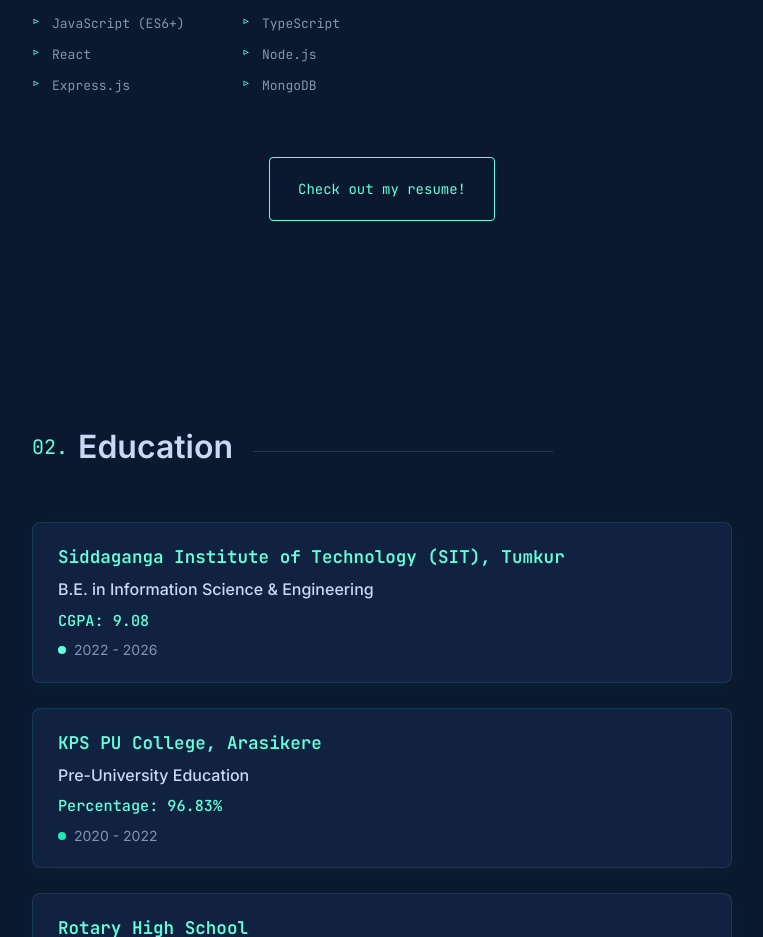
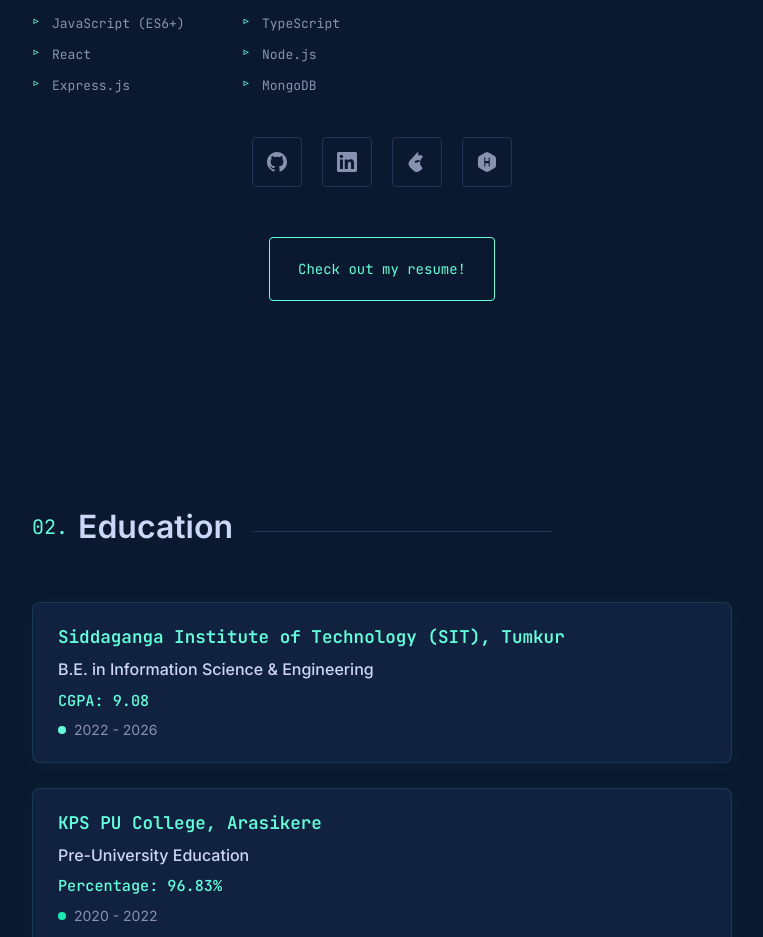
Before and after one commit to mohithnr/my-portfolio, a React (Create React App) app in the folder my-portfolio-react/: page / in a window 1280 px wide. Shown: the part 960-1897 px from the top of the page, without its empty margins (258-1021 px from the left). Built offline with nearby package versions, Linux system fonts and the light colour scheme.

Commit message:
social links added

```diff
--- a/my-portfolio-react/src/components/About.tsx
+++ b/my-portfolio-react/src/components/About.tsx
@@ -2,6 +2,45 @@ import React from 'react';
 
 const About: React.FC = () => {
     const [isHovered, setIsHovered] = React.useState(false);
+
+    const socialLinks = [
+        {
+            name: 'GitHub',
+            url: 'https://github.com/mohithnr',
+            icon: (
+                <svg width="20" height="20" viewBox="0 0 24 24" fill="currentColor">
+                    <path d="M12 0C5.374 0 0 5.373 0 12 0 17.302 3.438 21.8 8.207 23.387c.599.111.793-.261.793-.577v-2.234c-3.338.726-4.033-1.416-4.033-1.416-.546-1.387-1.333-1.756-1.333-1.756-1.089-.745.083-.729.083-.729 1.205.084 1.839 1.237 1.839 1.237 1.07 1.834 2.807 1.304 3.492.997.107-.775.418-1.305.762-1.604-2.665-.305-5.467-1.334-5.467-5.931 0-1.311.469-2.381 1.236-3.221-.124-.303-.535-1.524.117-3.176 0 0 1.008-.322 3.301 1.23A11.509 11.509 0 0112 5.803c1.02.005 2.047.138 3.006.404 2.291-1.552 3.297-1.23 3.297-1.23.653 1.653.242 2.874.118 3.176.77.84 1.235 1.911 1.235 3.221 0 4.609-2.807 5.624-5.479 5.921.43.372.823 1.102.823 2.222v3.293c0 .319.192.694.801.576C20.566 21.797 24 17.3 24 12c0-6.627-5.373-12-12-12z"/>
+                </svg>
+            )
+        },
+        {
+            name: 'LinkedIn',
+            url: 'https://www.linkedin.com/in/mohith-n-r-085a94263',
+            icon: (
+                <svg width="20" height="20" viewBox="0 0 24 24" fill="currentColor">
+                    <path d="M20.447 20.452h-3.554v-5.569c0-1.328-.027-3.037-1.852-3.037-1.853 0-2.136 1.445-2.136 2.939v5.667H9.351V9h3.414v1.561h.046c.477-.9 1.637-1.85 3.37-1.85 3.601 0 4.267 2.37 4.267 5.455v6.286zM5.337 7.433a2.062 2.062 0 01-2.063-2.065 2.064 2.064 0 112.063 2.065zm1.782 13.019H3.555V9h3.564v11.452zM22.225 0H1.771C.792 0 0 .774 0 1.729v20.542C0 23.227.792 24 1.771 24h20.451C23.2 24 24 23.227 24 22.271V1.729C24 .774 23.2 0 22.222 0h.003z"/>
+                </svg>
+            )
+        },
+        {
+            name: 'LeetCode',
+            url: 'https://leetcode.com/u/Mohith_N__Raj/',
+            icon: (
+                <svg width="20" height="20" viewBox="0 0 24 24" fill="currentColor">
+                    <path d="M13.483 0a1.374 1.374 0 0 0-.961.438L7.116 6.226l-3.854 4.126a5.266 5.266 0 0 0-1.209 2.104 5.35 5.35 0 0 0-.125.513 5.527 5.527 0 0 0 .062 2.362 5.83 5.83 0 0 0 .349 1.017 5.938 5.938 0 0 0 1.271 1.818l4.277 4.193.039.038c2.248 2.165 5.814 2.133 8.052-.074l2.981-2.842-.174-.12a7.998 7.998 0 0 1-2.981-4.99c-.078-.45-.118-.951-.118-1.473 0-.522.04-1.023.118-1.473a8.006 8.006 0 0 1 2.981-4.99l.174-.12L18.4 4.438a1.374 1.374 0 0 0-.961-.438H13.483zm-2.866 12.815a1.23 1.23 0 0 1-1.38-.934 1.23 1.23 0 0 1 .934-1.38l3.684-.85a1.23 1.23 0 0 1 1.38.934 1.23 1.23 0 0 1-.934 1.38l-3.684.85z"/>
+                </svg>
+            )
+        },
+        {
+            name: 'HackerRank',
+            url: 'https://www.hackerrank.com/profile/appurajshekar201',
+            icon: (
+                <svg width="20" height="20" viewBox="0 0 24 24" fill="currentColor">
+                    <path d="M12 0c1.285 0 9.75 4.886 10.392 6 .642 1.114.642 10.886 0 12S13.287 24 12 24s-9.75-4.886-10.392-6c-.642-1.114-.642-10.886 0-12S10.715 0 12 0zm2.295 6.799c-.141 0-.258.115-.258.258v3.875H9.963V6.805c0-.141-.117-.258-.258-.258H8.963c-.141 0-.258.117-.258.258v10.427c0 .141.117.258.258.258h.742c.141 0 .258-.117.258-.258V13.39h4.074v3.842c0 .141.117.258.258.258h.742c.141 0 .258-.117.258-.258V6.805c0-.143-.117-.258-.258-.258h-.742z"/>
+                </svg>
+            )
+        }
+    ];
 
     return (
         <>
@@ -87,6 +126,59 @@ const About: React.FC = () => {
                         height: 280px;
                     }
 
+                    .social-links {
+                        display: flex;
+                        justify-content: center;
+                        gap: 20px;
+                        margin-top: 30px;
+                        flex-wrap: wrap;
+                    }
+
+                    .social-link {
+                        display: flex;
+                        align-items: center;
+                        justify-content: center;
+                        width: 50px;
+                        height: 50px;
+                        background: transparent;
+                        border: 1px solid #233554;
+                        border-radius: 4px;
+                        color: #8892b0;
+                        text-decoration: none;
+                        transition: all 0.25s cubic-bezier(0.645, 0.045, 0.355, 1);
+                        position: relative;
+                    }
+
+                    .social-link:hover {
+                        color: #64ffda;
+                        border-color: #64ffda;
+                        transform: translateY(-3px);
+                        box-shadow: 0 10px 30px -15px rgba(100, 255, 218, 0.4);
+                    }
+
+                    .social-link::after {
+                        content: attr(aria-label);
+                        position: absolute;
+                        bottom: -35px;
+                        left: 50%;
+                        transform: translateX(-50%);
+                        background: #0a192f;
+                        color: #64ffda;
+                        padding: 5px 8px;
+                        border-radius: 3px;
+                        font-size: 12px;
+                        font-family: 'JetBrains Mono', 'SF Mono', 'Monaco', 'Inconsolata', 'Roboto Mono', Consolas, 'Courier New', monospace;
+                        opacity: 0;
+                        pointer-events: none;
+                        transition: opacity 0.25s cubic-bezier(0.645, 0.045, 0.355, 1);
+                        white-space: nowrap;
+                        border: 1px solid #233554;
+                    }
+
+                    .social-link:hover::after {
+                        opacity: 1;
+                    }
+
                     @media (max-width: 768px) {
                         .about-container {
                             padding: 0 25px;
@@ -96,12 +188,30 @@ const About: React.FC = () => {
                             width: 220px;
                             height: 220px;
                         }
+
+                        .social-links {
+                            gap: 15px;
+                        }
+
+                        .social-link {
+                            width: 45px;
+                            height: 45px;
+                        }
                     }
 
                     @media (max-width: 480px) {
                         .profile-image-size {
                             width: 180px;
                             height: 180px;
+                        }
+
+                        .social-links {
+                            gap: 12px;
+                        }
+
+                        .social-link {
+                            width: 40px;
+                            height: 40px;
                         }
                     }
                 `}
@@ -276,6 +386,22 @@ const About: React.FC = () => {
                                 ))}
                             </ul>
 
+                            {/* Social Links */}
+                            <div className="social-links">
+                                {socialLinks.map((social, index) => (
+                                    <a
+                                        key={index}
+                                        href={social.url}
+                                        target="_blank"
+                                        rel="noopener noreferrer"
+                                        className="social-link"
+                                        aria-label={social.name}
+                                    >
+                                        {social.icon}
+                                    </a>
+                                ))}
+                            </div>
+
                             {/* Resume Button */}
                             <div style={{ textAlign: 'center' }}>
                                 <a
```
